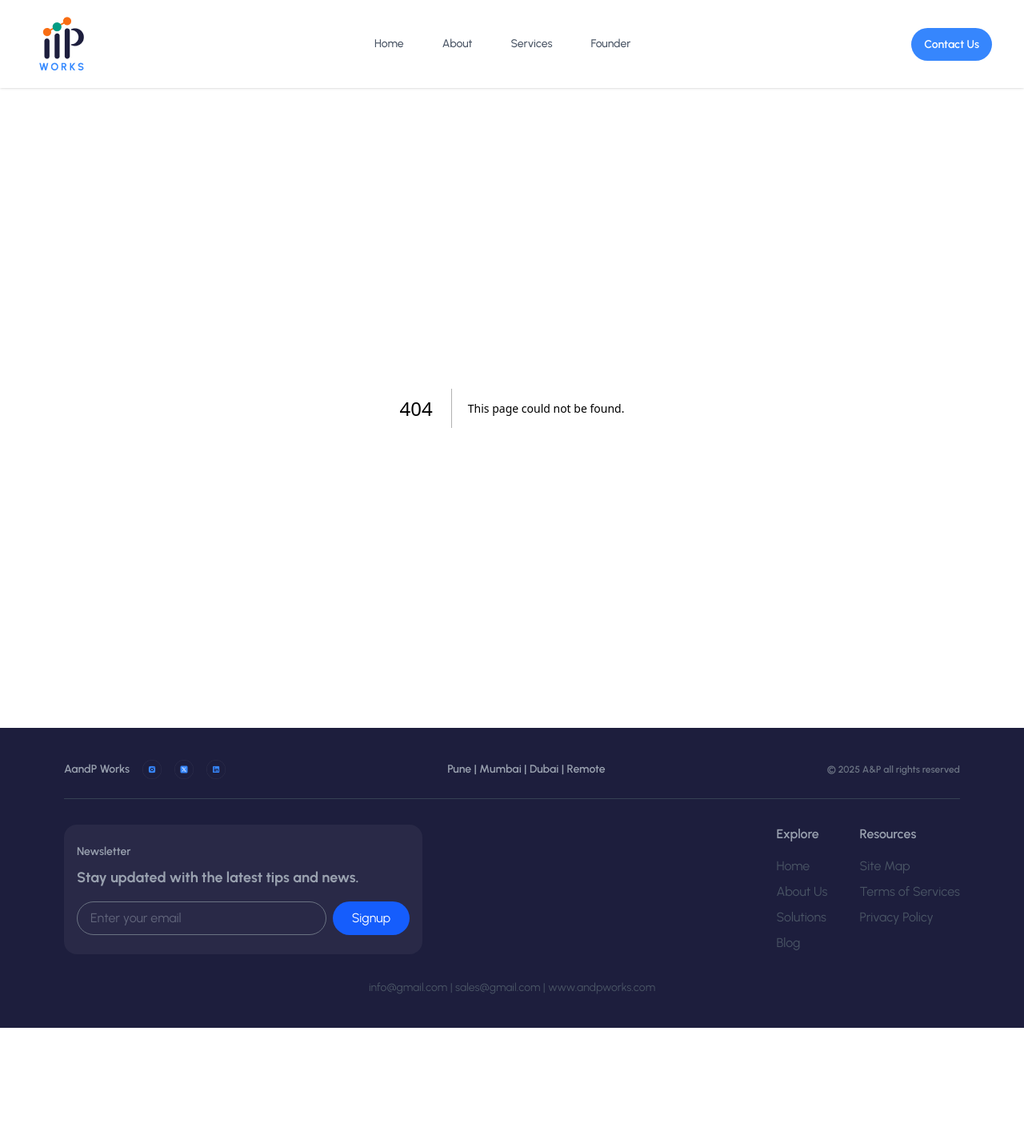
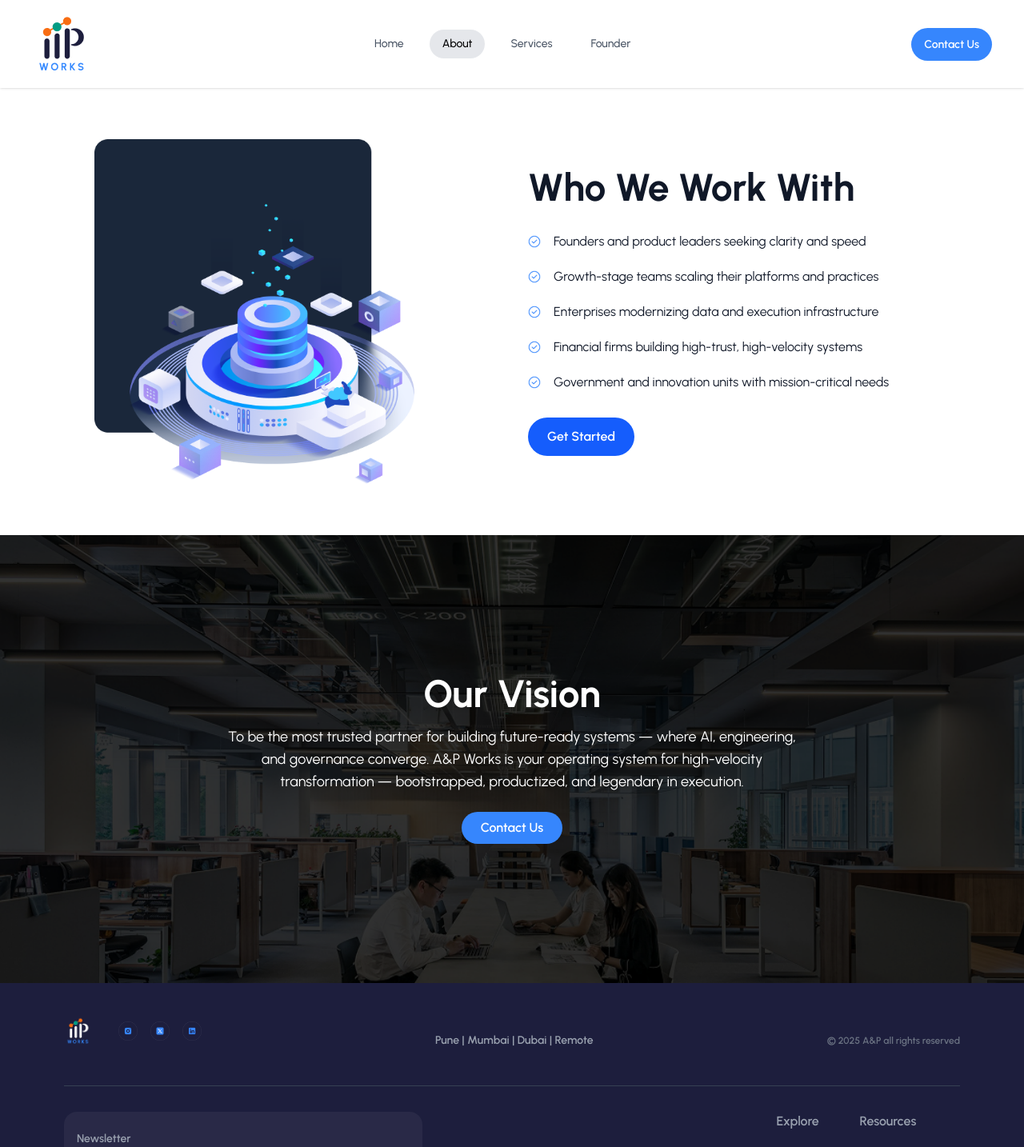
Before and after one commit to dalip03/APWorks, a Next.js app: page /about in a window 1280 px wide. Before the commit this address had no page. Shown: the top 1434 px of the page at 80% size. Before the commit the page ends 1285 px from the top, so only its background shows below. Built offline with nearby package versions, Linux system fonts and the light colour scheme.

Commit message:
logo change

```diff
--- /dev/null
+++ b/src/app/about/page.tsx
@@ -0,0 +1,14 @@
+import React from 'react'
+import WorkWith from '../components/WorkWith'
+import OurVision from '../components/OurVision'
+
+function About() {
+  return (
+    <div>
+      <WorkWith/>
+      <OurVision/>
+    </div>
+  )
+}
+
+export default About
--- a/src/app/components/Footer.tsx
+++ b/src/app/components/Footer.tsx
@@ -1,3 +1,5 @@
+import Image from "next/image";
+import Link from "next/link";
 import React from "react";
 
 const Footer = () => {
@@ -5,10 +7,21 @@ const Footer = () => {
     <footer className="bg-[#1D1E3D] text-gray-400 px-6 md:px-20 py-10">
       {/* Top part */}
       <div className="flex flex-col md:flex-row items-center justify-between mb-6 text-sm font-semibold text-center md:text-left">
-        <div className="flex flex-col md:flex-row items-center space-y-4 md:space-y-0 md:space-x-4 mb-4 md:mb-0">
-          <span>AandP Works</span>
-          {/* Icons */}
-          <div className="flex space-x-4">
+        <div className="flex flex-col md:flex-row items-center justify-between gap-4 md:gap-8 mb-6">
+          {/* Logo */}
+          <Link href="/" className="inline-block">
+            <Image
+              src="/img/APLogo.png"
+              alt="IIPWorks Logo"
+              width={120}
+              height={40}
+              priority
+              className="h-auto w-auto max-h-10"
+            />
+          </Link>
+
+          {/* Social Icons */}
+          <div className="flex gap-4">
             <img
               src="/img/Instagram.png"
               alt="Instagram"
--- a/src/app/components/Header.tsx
+++ b/src/app/components/Header.tsx
@@ -9,8 +9,8 @@ import Image from "next/image";
 
 const menuItems = [
   { label: "Home", href: "/" },
-  { label: "About", href: "#" },
-  { label: "Services", href: "#" },
+  { label: "About", href: "/about" },
+  { label: "Services", href: "/ourServices" },
   { label: "Founder", href: "#" },
 ];
 
--- a/src/app/components/Talkus.tsx
+++ b/src/app/components/Talkus.tsx
@@ -20,7 +20,7 @@ const Talkus = () => {
           {/* Logo */}
           <Link href="/" className="inline-block mb-6">
             <Image
-              src="/img/Logo.png"
+              src="/img/APLogo.png"
               alt="IIPWorks Logo"
               width={120}
               height={40}
@@ -51,7 +51,7 @@ const Talkus = () => {
             <button className="flex items-center justify-center gap-2 border border-[#3686FD] text-white pr-3 pl-6 py-2 rounded-full transition-colors whitespace-nowrap">
               Download Our Overview
               <Image
-                src="/img/arrowDown2.png"
+                src="/img/arrowdown2.png"
                 alt="Download Icon"
                 width={24}
                 height={24}
--- /dev/null
+++ b/src/app/ourServices/page.tsx
@@ -0,0 +1,14 @@
+import React from 'react'
+import OurServices from '../components/OurServices'
+import WhyUs from '../components/WhyUs'
+
+function OurWork() {
+  return (
+    <div>
+      <OurServices/>
+      <WhyUs/>
+    </div>
+  )
+}
+
+export default OurWork
```
Also changed, not shown: public/img/APLogo.png (added).
